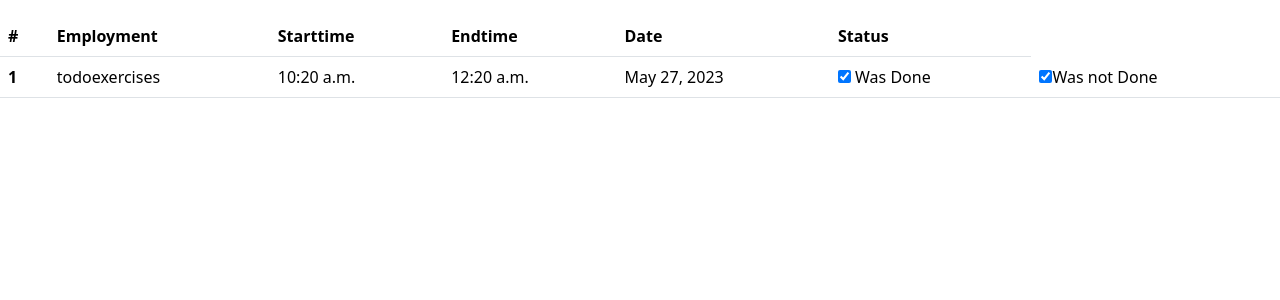
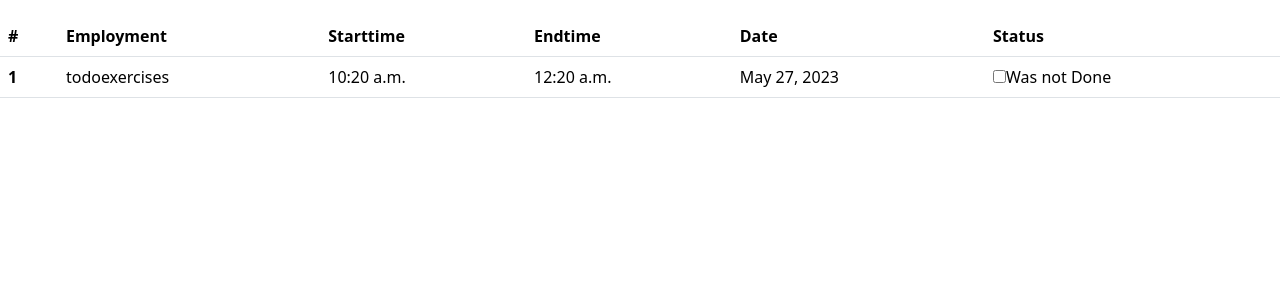
Before and after one commit to RufetYusubov/ToDoList, a Django app: template templates/todolist.html in a window 1280 px wide. Shown: the part 48-348 px from the top of the page. Run offline with Django 4.2, Linux system fonts and the light colour scheme; the template is opened without the code that fills it: values that come from a table or form of the project are taken from there, others are empty; data comes from the database, SQL or seed files in the repository.

Commit message:
Update todolist.html

```diff
--- a/templates/todolist.html
+++ b/templates/todolist.html
@@ -23,8 +23,11 @@
         <td>{{ todolist.starttime }}</td>
         <td>{{ todolist.endtime }}</td>
         <td>{{ todolist.date }}</td>
-        <td><input type="checkbox" checked="true" /> Was Done</td>
-        <td><input type="checkbox" checked="false" />Was not Done </td>
+        {% if todolist.status %}
+        <td><input type="checkbox" checked /> Was Done</td>
+        {% else %}
+        <td><input type="checkbox"  />Was not Done </td>
+        {% endif %}
       </tr>
       {% endfor %}
     </tbody>
```
